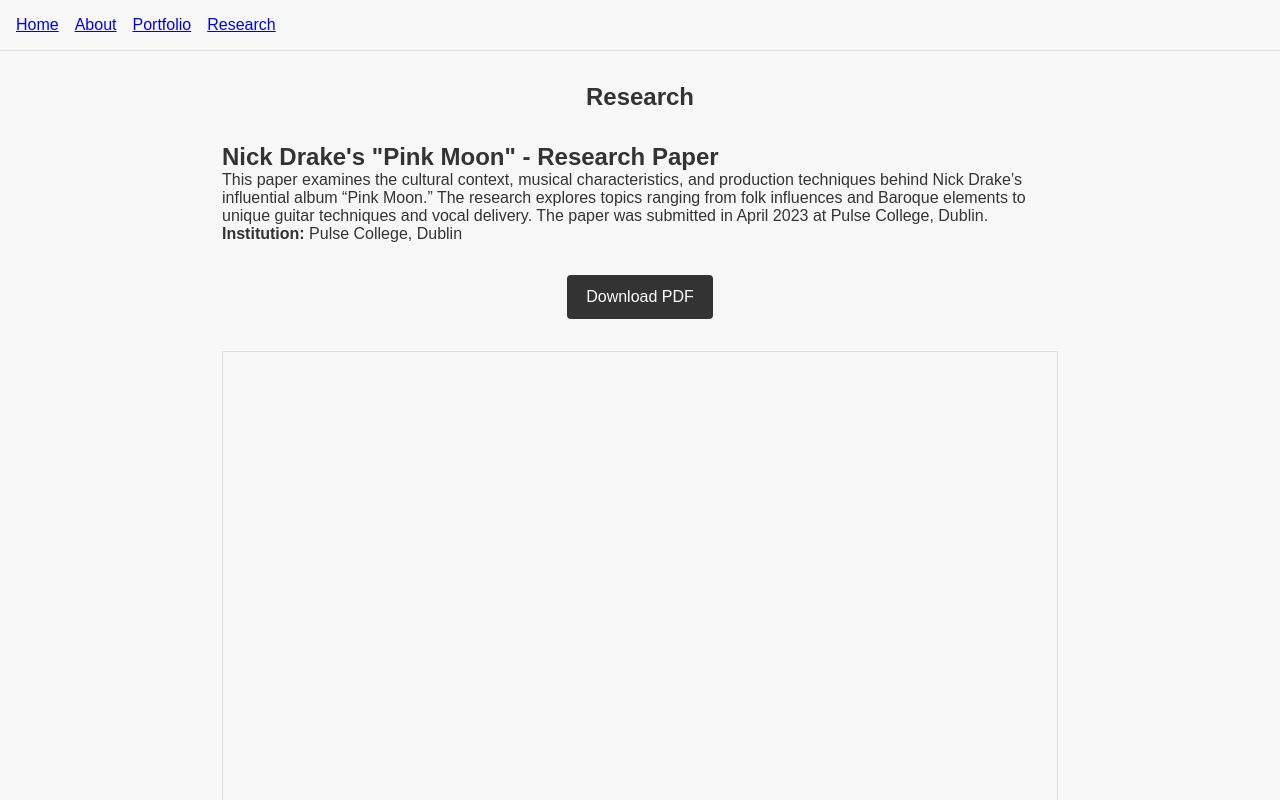
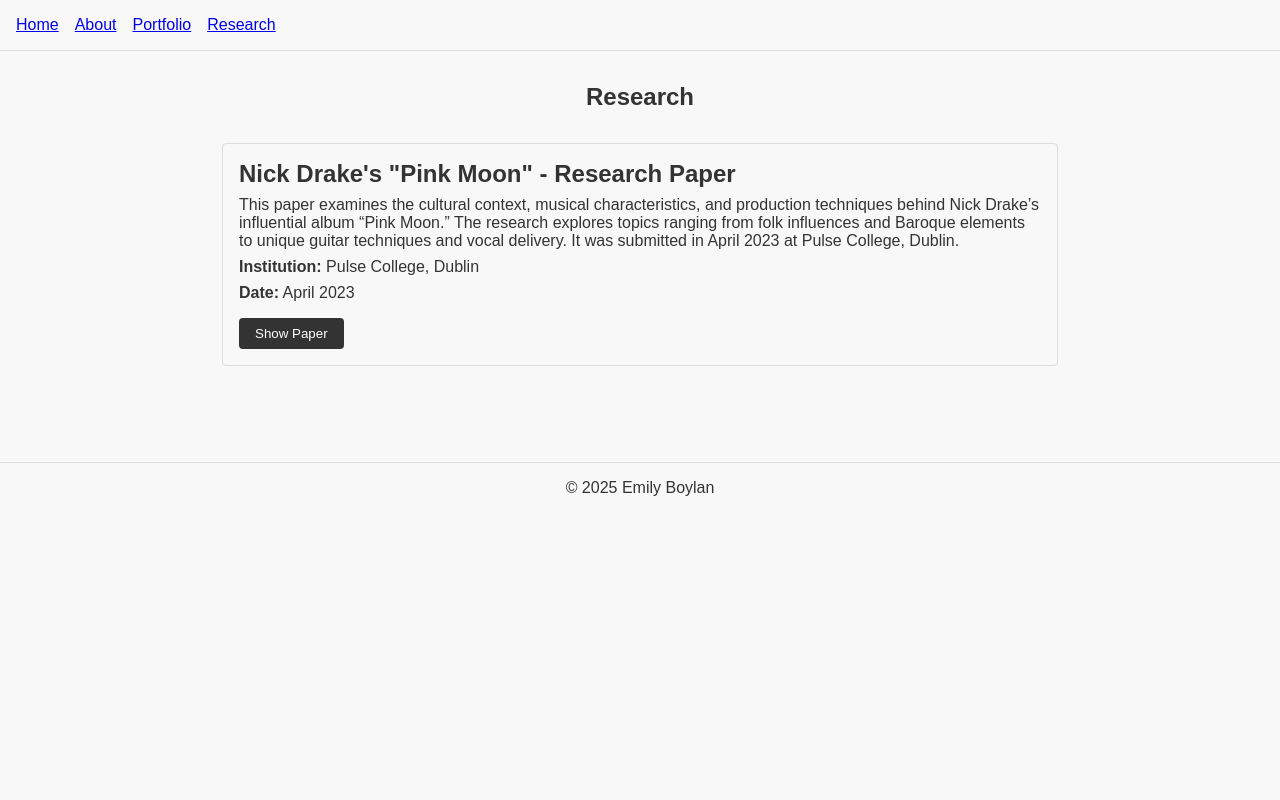
Before and after one commit to jackboyla/emily-website, a Next.js app: page /research in a window 1280 px wide. Shown: the top 800 px of the page. Built offline with nearby package versions, Linux system fonts and the light colour scheme.

Commit message:
Updates research page

```diff
--- a/src/app/research/page.tsx
+++ b/src/app/research/page.tsx
@@ -1,31 +1,59 @@
-export default function ResearchPage() {
+'use client';
+import { useState } from 'react';
+
+type ResearchPaperProps = {
+  title: string;
+  summary: string;
+  pdfPath: string;
+  institution: string;
+  date?: string;
+};
+
+function ResearchPaper({ title, summary, pdfPath, institution, date }: ResearchPaperProps) {
+  const [expanded, setExpanded] = useState(false);
+
   return (
-      <section style={{ padding: '2rem', maxWidth: '900px', margin: '0 auto' }}>
-        {/* Page Title */}
-        <h1 style={{ textAlign: 'center', marginBottom: '2rem' }}>Research</h1>
-
-        {/* Research Paper Introduction */}
-        <article style={{ marginBottom: '2rem' }}>
-          <h2>Nick Drake's "Pink Moon" - Research Paper</h2>
-          <p>
-            This paper examines the cultural context, musical characteristics, and production techniques behind Nick Drake’s
-            influential album “Pink Moon.” The research explores topics ranging from folk influences and Baroque elements to unique
-            guitar techniques and vocal delivery. The paper was submitted in April 2023 at Pulse College, Dublin.
+    <article
+      style={{
+        marginBottom: '2rem',
+        border: '1px solid #ddd',
+        borderRadius: '4px',
+        padding: '1rem',
+      }}
+    >
+      <h2 style={{ marginBottom: '0.5rem' }}>{title}</h2>
+      <p style={{ marginBottom: '0.5rem' }}>{summary}</p>
+      <p style={{ marginBottom: '0.5rem' }}>
+        <strong>Institution:</strong> {institution}
       </p>
-          <p>
-            <strong>Institution:</strong> Pulse College, Dublin
+      {date && (
+        <p style={{ marginBottom: '1rem' }}>
+          <strong>Date:</strong> {date}
         </p>
-        </article>
-
-        {/* Download Button */}
-        <div style={{ textAlign: 'center', marginBottom: '2rem' }}>
+      )}
+      <button
+        onClick={() => setExpanded(!expanded)}
+        style={{
+          padding: '0.5rem 1rem',
+          border: 'none',
+          backgroundColor: '#333',
+          color: '#fff',
+          borderRadius: '4px',
+          cursor: 'pointer',
+        }}
+      >
+        {expanded ? 'Hide Paper' : 'Show Paper'}
+      </button>
+      {expanded && (
+        <div style={{ marginTop: '1rem' }}>
+          <div style={{ textAlign: 'center', marginBottom: '1rem' }}>
             <a
-            href="/research/Nick_Drake_Pink_Moon_Paper.pdf"
+              href={pdfPath}
               target="_blank"
               rel="noopener noreferrer"
               style={{
                 display: 'inline-block',
-              padding: '0.8rem 1.2rem',
+                padding: '0.5rem 1rem',
                 backgroundColor: '#333',
                 color: '#fff',
                 textDecoration: 'none',
@@ -35,17 +63,33 @@
               Download PDF
             </a>
           </div>
-
-        {/* Embedded PDF Viewer */}
-        <div style={{ border: '1px solid #ddd', height: '800px' }}>
+          <div style={{ border: '1px solid #ddd', height: '600px' }}>
             <iframe
-            src="/research/Nick_Drake_Pink_Moon_Paper.pdf"
+              src={pdfPath}
               width="100%"
               height="100%"
               style={{ border: 'none' }}
-            title="Nick Drake's Pink Moon Research Paper"
+              title={title}
             ></iframe>
           </div>
+        </div>
+      )}
+    </article>
+  );
+}
+
+export default function ResearchPage() {
+  return (
+    <section style={{ padding: '2rem', maxWidth: '900px', margin: '0 auto' }}>
+      <h1 style={{ textAlign: 'center', marginBottom: '2rem' }}>Research</h1>
+      <ResearchPaper
+        title={`Nick Drake's "Pink Moon" - Research Paper`}
+        summary={`This paper examines the cultural context, musical characteristics, and production techniques behind Nick Drake’s influential album “Pink Moon.” The research explores topics ranging from folk influences and Baroque elements to unique guitar techniques and vocal delivery. It was submitted in April 2023 at Pulse College, Dublin.`}
+        pdfPath="/research/Nick_Drake_Pink_Moon_Paper.pdf"
+        institution="Pulse College, Dublin"
+        date="April 2023"
+      />
+      {/* Add additional ResearchPaper components here if needed */}
     </section>
   );
 }
```
Lines whose indentation alone changed are shown as unchanged.
